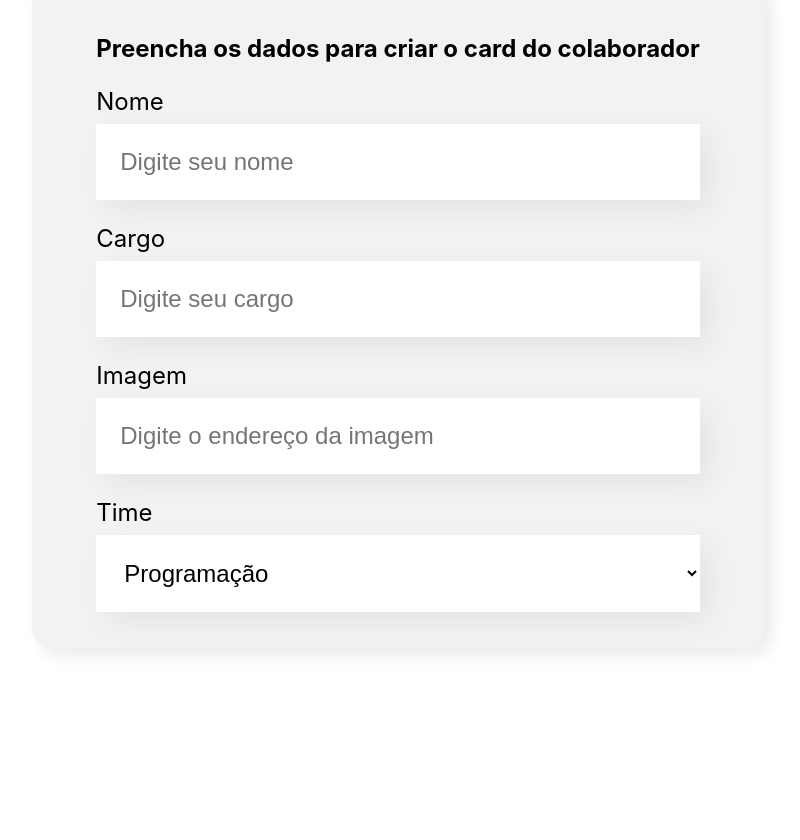
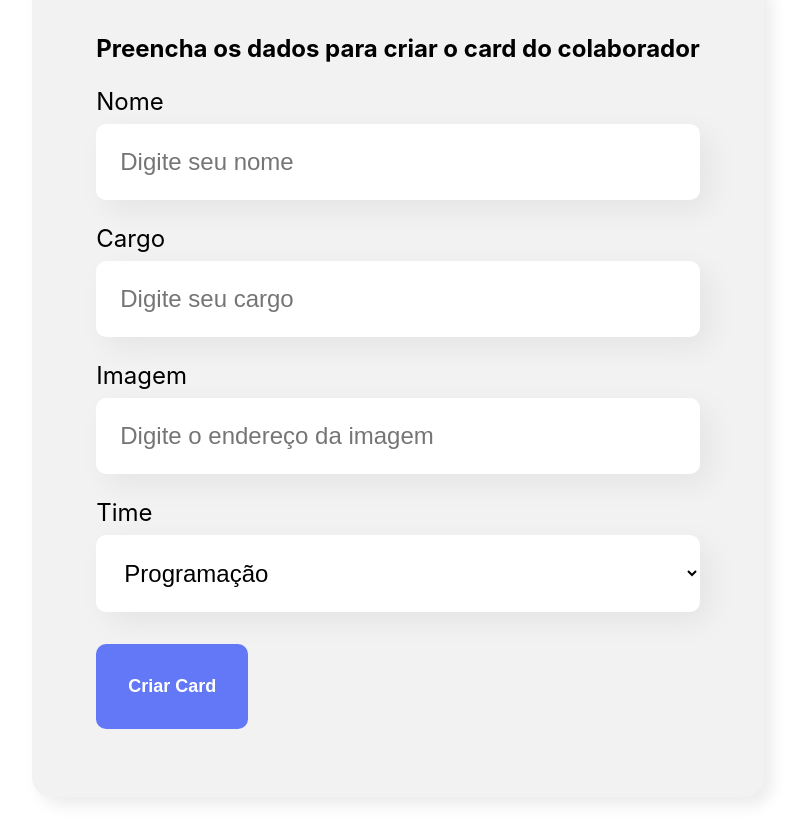
Before and after one commit to PedroVMLopes/organo, a React (Create React App) app: page / in a window 1280 px wide. Shown: the part 600-1440 px from the top of the page, without its empty margins (242-1042 px from the left). Before the commit the page ends 1328 px from the top, so only its background shows below. Built offline with nearby package versions, Linux system fonts and the light colour scheme.

Commit message:
Início da implementação do arquivamento de colaboradores

```diff
--- a/src/App.js
+++ b/src/App.js
@@ -1,11 +1,23 @@
+import { useState } from "react";
 import Banner from "./componentes/Banner/Banner";
 import Formulario from "./componentes/Formulario";
 
 function App() {
+  const [colaboradores, setColaboradores] = useState([]);
+
+  const aoNovoColaboradorAdicionado = (colaborador) => {
+    console.log(colaborador);
+    setColaboradores([colaboradores, colaborador])
+  };
+
   return (
     <div className="App">
       <Banner />
-      <Formulario />
+      <Formulario
+        aoColaboradorCadastrado={(colaborador) =>
+          aoNovoColaboradorAdicionado(colaborador)
+        }
+      />
     </div>
   );
 }
--- /dev/null
+++ b/src/componentes/Botao/Botao.css
@@ -0,0 +1,15 @@
+.botao {
+  background-color: #6278f7;
+  border-radius: 10px;
+  border: none;
+  font-weight: 700;
+  font-size: 18px;
+  padding: 32px;
+  cursor: pointer;
+  color: #fff;
+  margin: 32px 0;
+}
+
+.botao:hover {
+  color: #95ffd4;
+}
--- /dev/null
+++ b/src/componentes/Botao/index.js
@@ -0,0 +1,6 @@
+import "./Botao.css";
+
+const Botao = (props) => {
+  return <button className="botao">{props.children}</button>;
+};
+export default Botao;
--- a/src/componentes/CampoTexto/CampoTexto.css
+++ b/src/componentes/CampoTexto/CampoTexto.css
@@ -12,6 +12,7 @@
   background-color: #fff;
   box-shadow: 10px 10px 30px rgba(0, 0, 0, 0.06);
   box-sizing: border-box;
+  border-radius: 10px;
   width: 100%;
   border: none;
   font-size: 24px;
--- a/src/componentes/CampoTexto/CampoTexto.js
+++ b/src/componentes/CampoTexto/CampoTexto.js
@@ -1,10 +1,20 @@
+import { useState } from "react";
 import "./CampoTexto.css";
 
 const CampoTexto = (props) => {
+  const aoDigitado = (evento) => {
+    props.aoAlterado(evento.target.value);
+  };
+
   return (
     <div className="campo-texto">
       <label>{props.label}</label>
-      <input placeholder={props.placeholder} />
+      <input
+        value={props.valor}
+        onChange={aoDigitado}
+        required={props.obrigatorio}
+        placeholder={props.placeholder}
+      />
     </div>
   );
 };
--- a/src/componentes/Formulario/index.js
+++ b/src/componentes/Formulario/index.js
@@ -1,8 +1,10 @@
+import { useState } from "react";
+import Botao from "../Botao";
 import CampoTexto from "../CampoTexto/CampoTexto";
 import ListaSuspensa from "../ListaSuspensa";
 import "./Formulario.css";
 
-const Formulario = () => {
+const Formulario = (props) => {
   const times = [
     "Programação",
     "Front-End",
@@ -13,14 +15,53 @@ const Formulario = () => {
     "Inovação e Gestão",
   ];
 
+  const [nome, setNome] = useState("");
+  const [cargo, setCargo] = useState("");
+  const [imagem, setImagem] = useState("");
+  const [time, setTime] = useState("");
+
+  const aoSalvar = (evento) => {
+    evento.preventDefault();
+    props.aoColaboradorCadastrado({
+      nome,
+      cargo,
+      imagem,
+      time,
+    });
+  };
+
   return (
     <section className="formulario">
-      <form>
+      <form onSubmit={aoSalvar}>
         <h2>Preencha os dados para criar o card do colaborador</h2>
-        <CampoTexto label="Nome" placeholder="Digite seu nome" />
-        <CampoTexto label="Cargo" placeholder="Digite seu cargo" />
-        <CampoTexto label="Imagem" placeholder="Digite o endereço da imagem" />
-        <ListaSuspensa label="Time" itens={times} />
+        <CampoTexto
+          obrigatorio={true}
+          label="Nome"
+          placeholder="Digite seu nome"
+          valor={nome}
+          aoAlterado={(valor) => setNome(valor)}
+        />
+        <CampoTexto
+          obrigatorio={true}
+          label="Cargo"
+          placeholder="Digite seu cargo"
+          valor={cargo}
+          aoAlterado={(valor) => setCargo(valor)}
+        />
+        <CampoTexto
+          label="Imagem"
+          placeholder="Digite o endereço da imagem"
+          valor={imagem}
+          aoAlterado={(valor) => setImagem(valor)}
+        />
+        <ListaSuspensa
+          obrigatorio={true}
+          label="Time"
+          itens={times}
+          valor={time}
+          aoAlterado={(valor) => setTime(valor)}
+        />
+        <Botao>Criar Card</Botao>
       </form>
     </section>
   );
--- a/src/componentes/ListaSuspensa/ListaSuspensa.css
+++ b/src/componentes/ListaSuspensa/ListaSuspensa.css
@@ -2,8 +2,9 @@
   background-color: #fff;
   box-shadow: 10px 10px 30px rgba(0, 0, 0, 0.06);
   box-sizing: border-box;
+  border: none;
+  border-radius: 10px;
   width: 100%;
-  border: none;
   font-size: 24px;
   padding: 24px;
 }
--- a/src/componentes/ListaSuspensa/index.js
+++ b/src/componentes/ListaSuspensa/index.js
@@ -4,7 +4,10 @@ const ListaSuspensa = (props) => {
   return (
     <div className="lista-suspensa">
       <label>{props.label}</label>
-      <select>
+      <select
+        onChange={(evento) => props.aoAlterado(evento.target.value)}
+        required={props.obrigatorio}
+      >
         {props.itens.map((item) => {
           return <option key={item}>{item}</option>;
         })}
```
